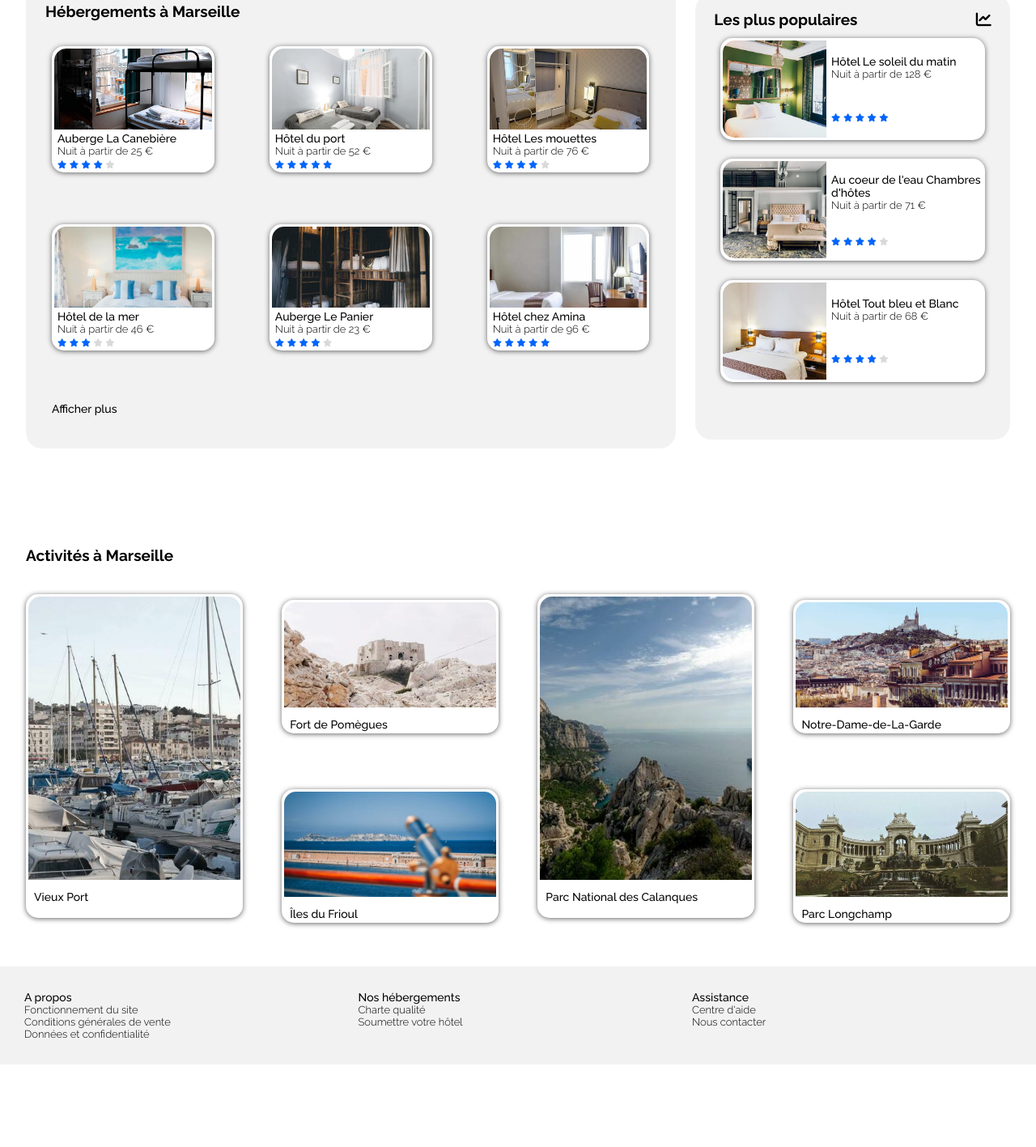
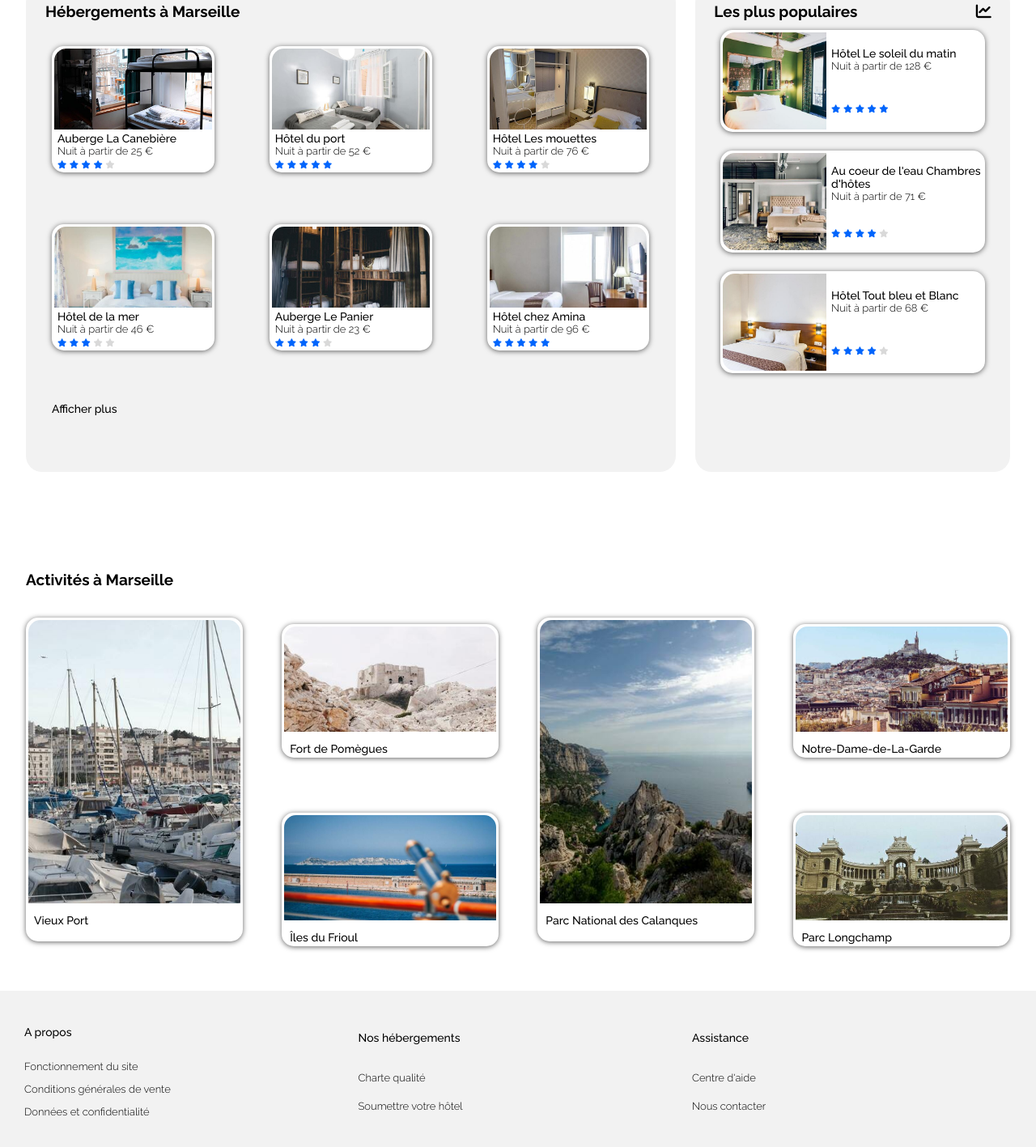
Before and after one commit to POLETTISTE/OCR_P02_BOOKI, a website: page index.html in a window 1280 px wide. Shown: the part 371-1788 px from the top of the page at 81% size. Before the commit the page ends 1686 px from the top, so only its background shows below. Drawn offline with Linux system fonts and the light colour scheme.

Commit message:
adjust footer desktop

```diff
--- a/css/footer.css
+++ b/css/footer.css
@@ -1,8 +1,9 @@
 footer {
     width:100%;
+    height:200px;
     margin: 0px;
     background-color: #F2F2F2;
-    display: inline-flex;
+    display: flex;
     justify-content: flex-start;
     padding-top:30px;
     padding-bottom: 30px;
@@ -11,4 +12,13 @@ footer {
 
 .footer-list {
     width:33%;
+    display: flex;
+    flex-direction: column;
+    justify-content: space-evenly;
+    align-items: flex-start;
+
 }
+
+.footer-list h3{
+    margin-bottom:15px;
+}
--- a/css/main.css
+++ b/css/main.css
@@ -44,7 +44,7 @@ main {
 
 #location {
     width: 66%;
-    min-height:550px;
+    min-height:600px;
     margin:0;
 }
 
@@ -122,7 +122,7 @@ main {
 
  #popular {
     width:32%;
-    min-height:550px;
+    min-height:600px;
     margin:0%;
 }
 
```
